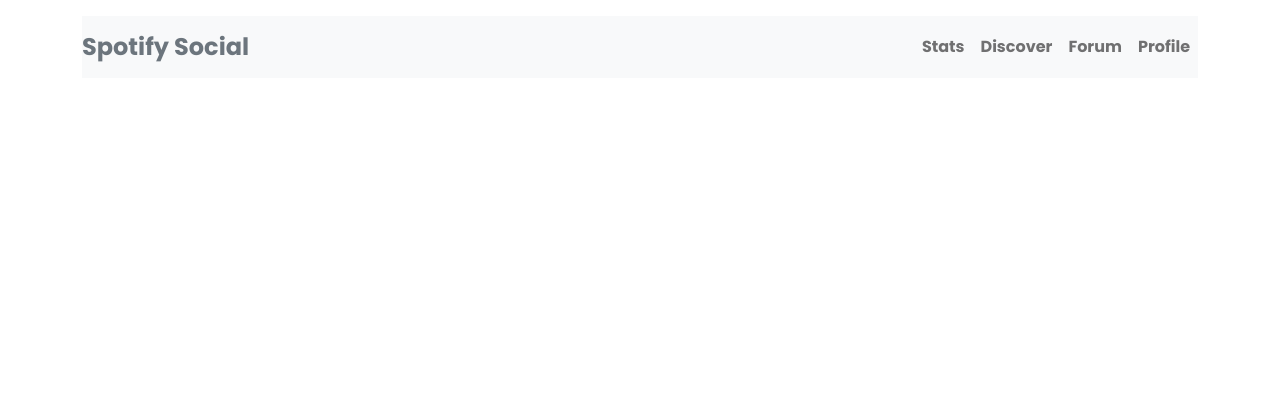
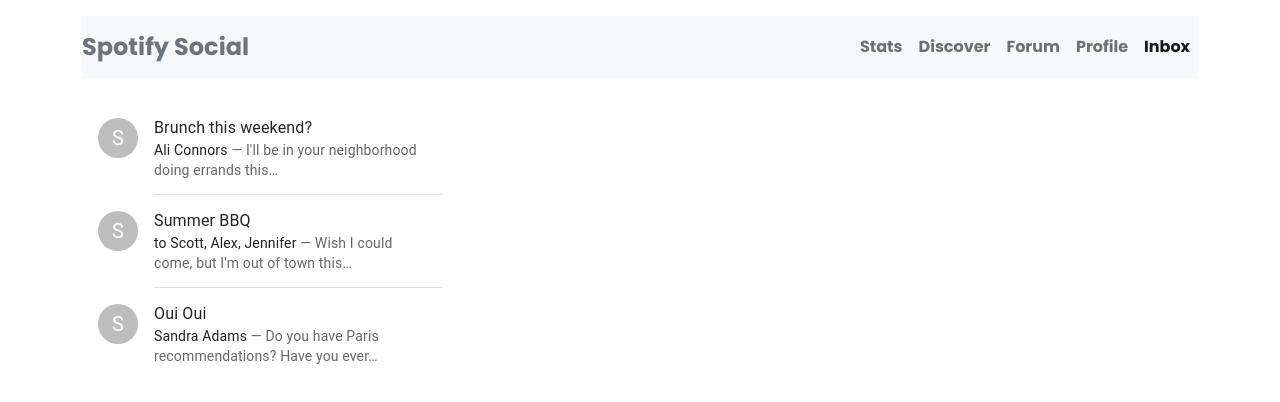
Before and after one commit to jss3tg/spotfiy-app, a React (Create React App) app in the folder frontend/: page /inbox in a window 1280 px wide. Shown: the top 402 px of the page. Built offline with nearby package versions, Linux system fonts and the light colour scheme.

Commit message:
final touches

```diff
--- a/frontend/package.json
+++ b/frontend/package.json
@@ -22,6 +22,7 @@
     "react-router-bootstrap": "^0.26.1",
     "react-router-dom": "^6.3.0",
     "react-scripts": "5.0.1",
+    "scheduler": "^0.22.0",
     "web-vitals": "^2.1.4"
   },
   "scripts": {
--- a/frontend/src/App.js
+++ b/frontend/src/App.js
@@ -48,6 +48,9 @@
               <LinkContainer to="/login">
                 <Nav.Link>Profile</Nav.Link>
               </LinkContainer>
+            <LinkContainer to="/inbox">
+              <Nav.Link>Inbox</Nav.Link>
+            </LinkContainer>
             </Nav>
           </Navbar.Collapse>
         </Navbar>
--- a/frontend/src/Routes.js
+++ b/frontend/src/Routes.js
@@ -9,6 +9,7 @@
 import Stats from "./components/Stats";
 import InnerForum from "./components/InnerForum";
 import EditProfile from "./components/EditProfile.js";
+import Inbox from "./components/Inbox";
 
 export default function Links() {
   return (
@@ -22,6 +23,7 @@
         <Route path="login" element={<Login />} />
         <Route path="forum-post" element={<InnerForum />} />
         <Route path="edit-profile" element={<EditProfile />} />
+        <Route path="inbox" element={<Inbox/>} />
       </Routes>
     </AccessToken>
   );
--- a/frontend/src/components/Discover.js
+++ b/frontend/src/components/Discover.js
@@ -1,16 +1,83 @@
-import React, {useEffect, useState} from 'react';
-import Profile from './Profile';
-import Login from './Login';
+import React, { useEffect, useState } from 'react';
+import { Link } from 'react-router-dom';
+import Avatar from '@material-ui/core/Avatar'
+import Card from '@mui/material/Card';
+import CardHeader from '@mui/material/CardHeader';
+import { makeStyles } from '@material-ui/core/styles'
+import { useSizedIconButtonStyles } from '@mui-treasury/styles/iconButton/sized';
+import { useDynamicAvatarStyles } from '@mui-treasury/styles/avatar/dynamic';
+import { red } from '@mui/material/colors';
+import Button from 'react-bootstrap/Button'
+const useBasicProfileStyles = makeStyles({
+   root: {
+     display: 'flex',
+     alignItems: 'center',
+     margin: "2rem"
+    },
+
+   info: {
+     marginRight: 12,
+   },
+   avatar: {
+     borderRadius: 8,
+     backgroundColor: '#495869'
+   },
+   overline: {
+     fontSize: 10,
+     textTransform: 'uppercase',
+     letterSpacing: 1,
+     color: '#8D9CAD',
+   },
+   name: {
+     fontSize: 14,
+     fontWeight: 500,
+     color: '#495869',
+   },
+ })
+
 
 function Discover() {
+    const [user, setUser] = useState();
+    const [showForm, setShowForm] = useState(false);
+    const showEditForm = () => {
+    setShowForm(!showForm);
+    };
+    useEffect(() => {
+        async function getPost(){
+            const response = await fetch('/people');
+            const body = await response.json();
+            setUser(body);
+            console.log('body', body);
+        }
+        getPost();
+    }, [])
 
     return(
         <>
-        <div>Discover</div>
+            <h4>Discover</h4>
+            {user && user.map (user =>
+                <div key={user.id}>
+                    <Card variant={"outlined"}sx={{ maxWidth: 345, margin:"2rem"}}>
+                        <CardHeader
+                            avatar={
+                            <Avatar sx={{ bgcolor: red[500] }} aria-label="recipe">
+                                {user.username[0]}
+                            </Avatar>
+                            }
+                            title={user.username}
+                            subheader={`${user.name} | Followers: ${user.followers}`}
 
+
+                        />
+                    </Card>
+
+                </div>
+            )}
         </>
-
     )
 }
 
+
+
+
 export default Discover
--- /dev/null
+++ b/frontend/src/components/Inbox.js
@@ -0,0 +1,80 @@
+import React from "react";
+import List from '@mui/material/List';
+import ListItemButton from '@mui/material/ListItem';
+import Divider from '@mui/material/Divider';
+import ListItemText from '@mui/material/ListItemText';
+import ListItemAvatar from '@mui/material/ListItemAvatar';
+import Avatar from '@mui/material/Avatar';
+import Typography from '@mui/material/Typography';
+
+export default function Inbox() {
+  return (
+    <List sx={{ width: '100%', maxWidth: 360, bgcolor: 'background.paper' }}>
+      <ListItemButton alignItems="flex-start">
+        <ListItemAvatar>
+          <Avatar alt="Remy Sharp">S</Avatar>
+        </ListItemAvatar>
+        <ListItemText
+          primary="Brunch this weekend?"
+          secondary={
+            <React.Fragment>
+              <Typography
+                sx={{ display: 'inline' }}
+                component="span"
+                variant="body2"
+                color="text.primary"
+              >
+                Ali Connors
+              </Typography>
+              {" — I'll be in your neighborhood doing errands this…"}
+            </React.Fragment>
+          }
+        />
+      </ListItemButton>
+      <Divider variant="inset" component="li" />
+      <ListItemButton alignItems="flex-start">
+        <ListItemAvatar>
+          <Avatar alt="Remy Sharp">S</Avatar>
+        </ListItemAvatar>
+        <ListItemText
+          primary="Summer BBQ"
+          secondary={
+            <React.Fragment>
+              <Typography
+                sx={{ display: 'inline' }}
+                component="span"
+                variant="body2"
+                color="text.primary"
+              >
+                to Scott, Alex, Jennifer
+              </Typography>
+              {" — Wish I could come, but I'm out of town this…"}
+            </React.Fragment>
+          }
+        />
+      </ListItemButton>
+      <Divider variant="inset" component="li" />
+      <ListItemButton alignItems="flex-start">
+        <ListItemAvatar>
+          <Avatar alt="Remy Sharp">S</Avatar>
+        </ListItemAvatar>
+        <ListItemText
+          primary="Oui Oui"
+          secondary={
+            <React.Fragment>
+              <Typography
+                sx={{ display: 'inline' }}
+                component="span"
+                variant="body2"
+                color="text.primary"
+              >
+                Sandra Adams
+              </Typography>
+              {' — Do you have Paris recommendations? Have you ever…'}
+            </React.Fragment>
+          }
+        />
+      </ListItemButton>
+    </List>
+  );
+}
--- a/package.json
+++ b/package.json
@@ -2,6 +2,7 @@
   "dependencies": {
     "@material-ui/core": "^4.12.4",
     "@material-ui/icons": "^4.11.3",
+    "@mui-treasury/styles": "^1.13.1",
     "@mui/material": "^5.8.2",
     "bootstrap": "^5.1.3",
     "react-bootstrap": "^2.4.0"
```
Also changed, not shown: 2 other files (tests, documents, lock files or other folders).
